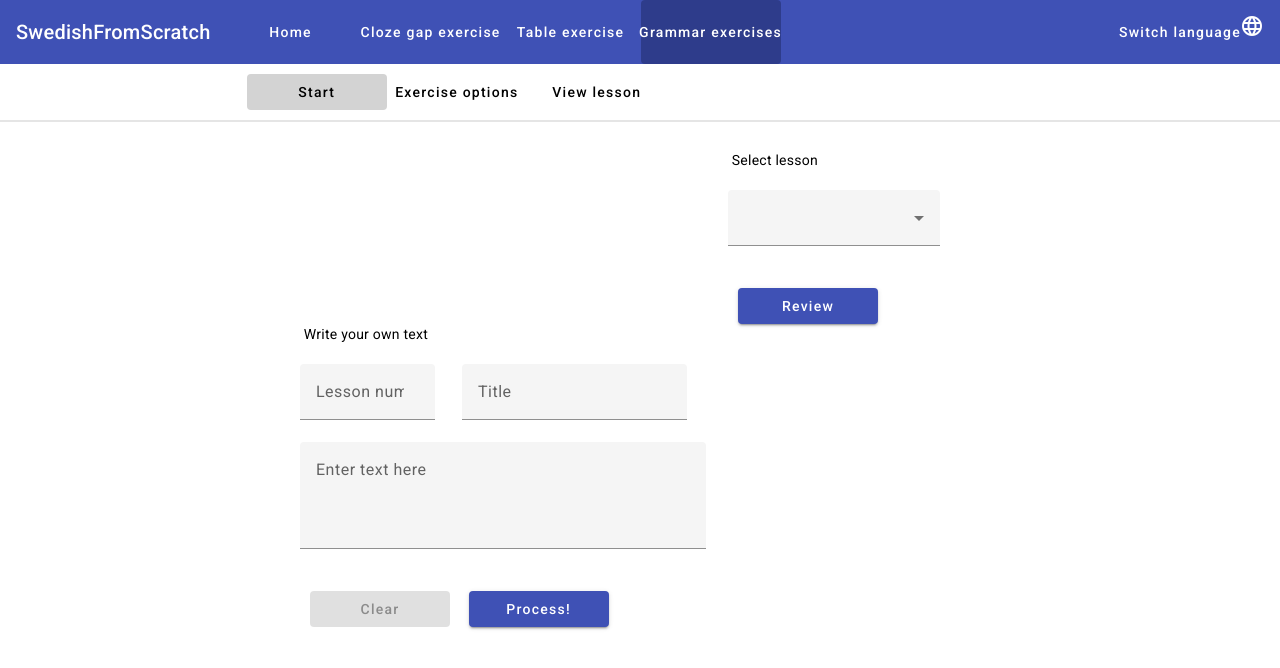
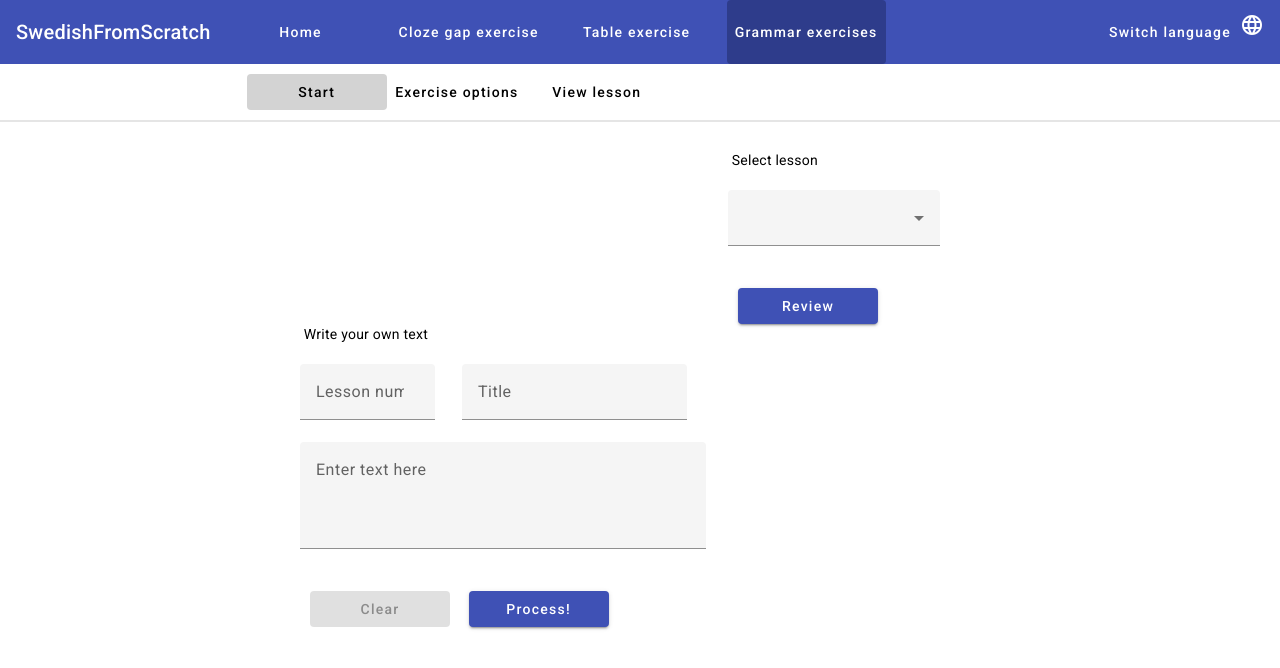
Before and after one commit to emeaal/exercise-generator, an Angular app: page /gram-x in a window 1280 px wide. Shown: the top 668 px of the page. Built offline with nearby package versions, Linux system fonts and the light colour scheme.

Commit message:
updated toolbar style

```diff
--- a/src/styles.css
+++ b/src/styles.css
@@ -46,6 +46,11 @@ b {
     display: flex;
     align-items: stretch;
     justify-content: space-between;
+}
+
+.mat-toolbar .mat-mdc-button {
+  margin: 10px;
+  min-width: max-content;
 }
 
 .mdc-button {
@@ -147,10 +152,6 @@ b {
     margin: 10px;
   }
 
-  .header-image {
-    background-image: url('https://material.angular.io/assets/img/examples/shiba1.jpg');
-    background-size: cover;
-  }
 
 .card-container {
     display: flex;
@@ -260,7 +261,7 @@ b {
 
 .table-field {
     width: auto;
-    max-width: 100px; /* optional: set a maximum width to prevent cells from becoming too wide */
+    max-width: 100px; /* prevent cells from becoming too wide */
 }
 
 .table-size {
@@ -326,8 +327,6 @@ table {
 
 
 
-
-
 .small-screen .mat-menu-trigger {
     display: block;
   }
```
